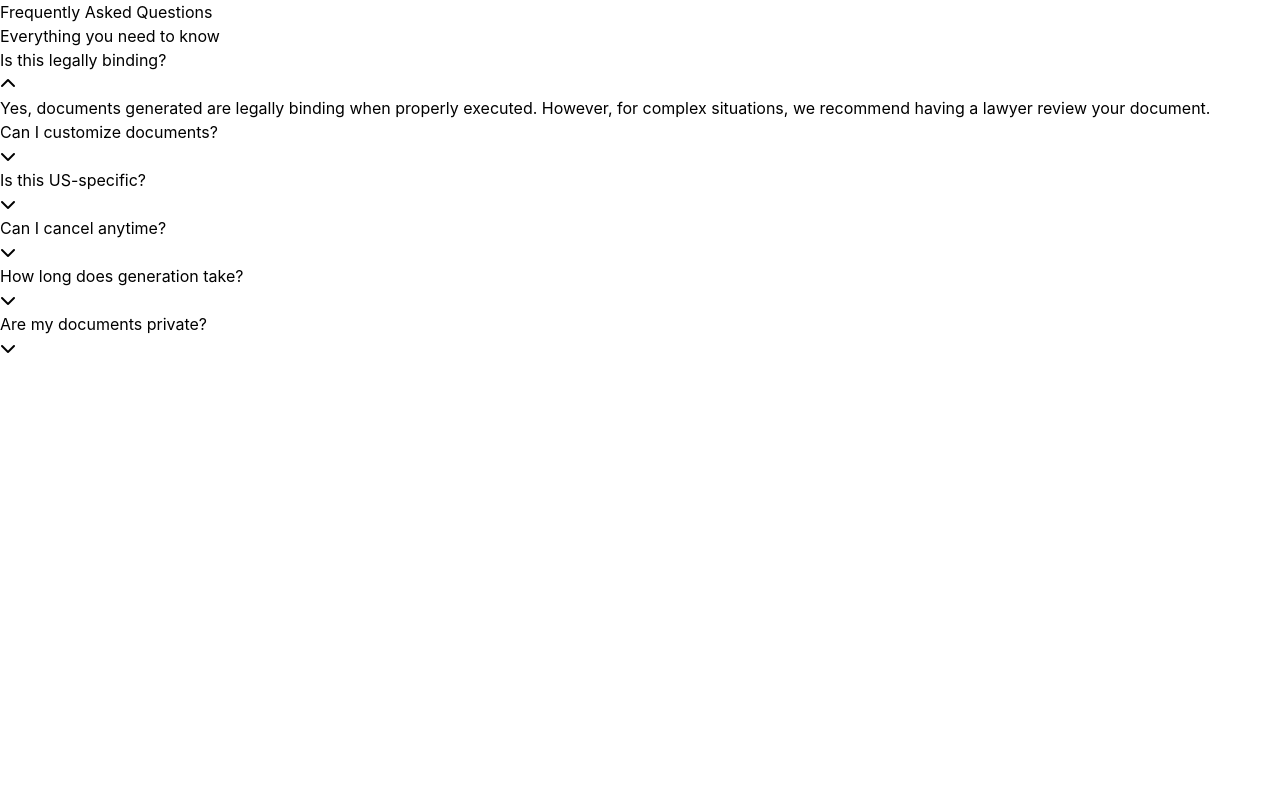
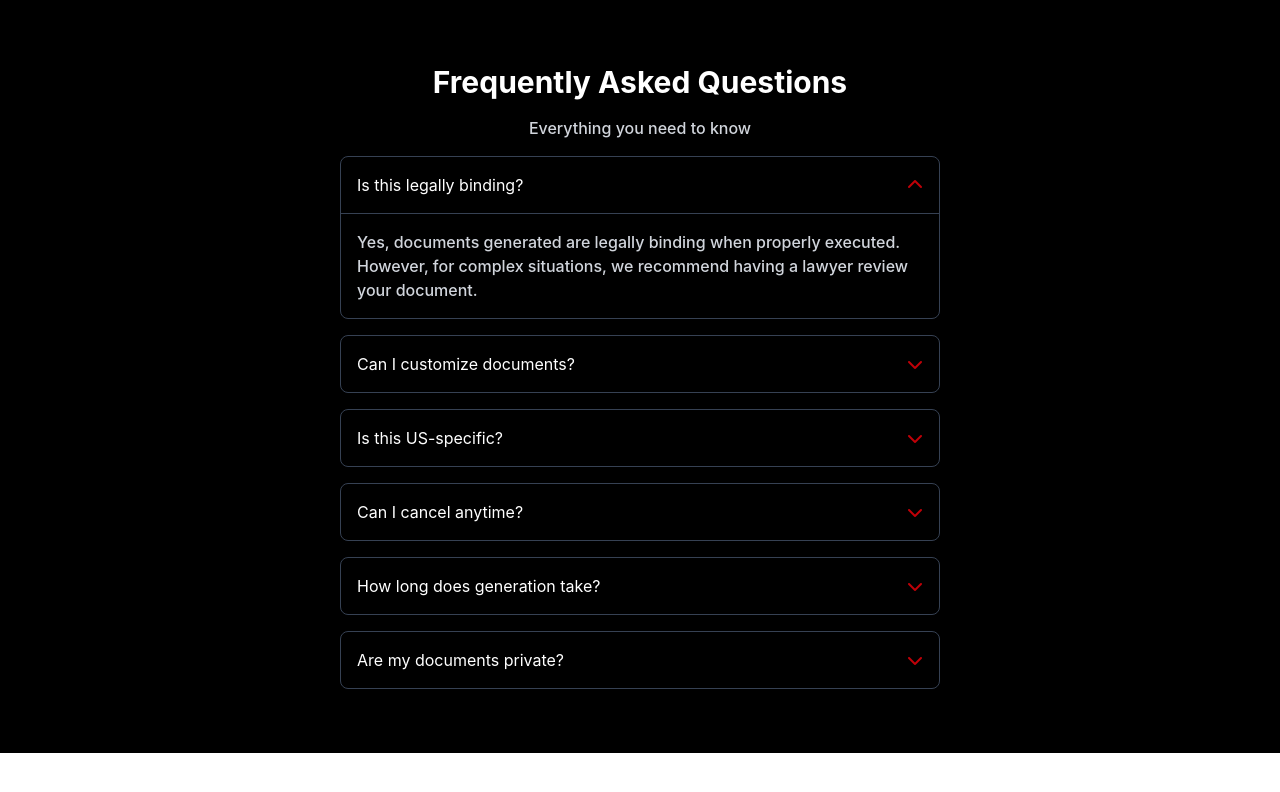
Before and after one commit to ArulrajMarazin/Arulraj-TailwindCss-New-Project, a website: page src/index.html in a window 1280 px wide. Drawn offline with Linux system fonts and the light colour scheme.

Commit message:
Style FAQ section and add utility classes
Update FAQ layout and styling in src/index.html: add padding, black background, centered heading and subheading, grid container, rounded cards, flex row headers with bottom borders, red chevrons and styled answer text. Update src/output.css: add .border-b-1 utility and several md width utilities (md:w-25, md:w-[250px], md:w-[350px], md:w-[500px], md:w-[600px]) to support the new layout.

```diff
--- a/src/index.html
+++ b/src/index.html
@@ -19,39 +19,39 @@
 
         <!-- Questions Section Start -->
 
-        <section class="">
+        <section class="py-16 px-8 bg-black text-white grid gap-4">
 
-            <h1 class="">Frequently Asked Questions</h1>
-            <p class="">Everything you need to know</p>
+            <h1 class="text-3xl text-center font-bold">Frequently Asked Questions</h1>
+            <p class="text-gray-300 font-medium text-center">Everything you need to know</p>
 
-            <div class="">
+            <div class="grid gap-4 md:w-[600px] m-auto">
 
-                <div class="">
-                    <div class="">
+                <div class="grid border-1 border-gray-700 rounded-lg">
+                    <div class="flex justify-between p-4 border-b-1 border-gray-700">
                         <h3 class="">Is this legally binding?</h3>
-                        <div class=""><i class="fa-solid fa-chevron-up"></i></div>
+                        <div class="text-red-700"><i class="fa-solid fa-chevron-up"></i></div>
                     </div>
-                    <div class="">Yes, documents generated are legally binding when properly executed. However, for complex situations, we recommend having a lawyer review your document.</div>
+                    <div class="p-4 text-gray-300 font-medium">Yes, documents generated are legally binding when properly executed. However, for complex situations, we recommend having a lawyer review your document.</div>
                 </div>
-                <div class="">
+                <div class="flex justify-between p-4 border-1 border-gray-700 rounded-lg">
                     <h3 class="">Can I customize documents?</h3>
-                    <div class=""><i class="fa-solid fa-chevron-down"></i></div>
+                    <div class="text-red-700"><i class="fa-solid fa-chevron-down"></i></div>
                 </div>
-                <div class="">
+                <div class="flex justify-between p-4 border-1 border-gray-700 rounded-lg">
                     <h3 class="">Is this US-specific?</h3>
-                    <div class=""><i class="fa-solid fa-chevron-down"></i></div>
+                    <div class="text-red-700"><i class="fa-solid fa-chevron-down"></i></div>
                 </div>
-                <div class="">
+                <div class="flex justify-between p-4 border-1 border-gray-700 rounded-lg">
                     <h3 class="">Can I cancel anytime?</h3>
-                    <div class=""><i class="fa-solid fa-chevron-down"></i></div>
+                    <div class="text-red-700"><i class="fa-solid fa-chevron-down"></i></div>
                 </div>
-                <div class="">
+                <div class="flex justify-between p-4 border-1 border-gray-700 rounded-lg">
                     <h3 class="">How long does generation take?</h3>
-                    <div class=""><i class="fa-solid fa-chevron-down"></i></div>
+                    <div class="text-red-700"><i class="fa-solid fa-chevron-down"></i></div>
                 </div>
-                <div class="">
+                <div class="flex justify-between p-4 border-1 border-gray-700 rounded-lg">
                     <h3 class="">Are my documents private?</h3>
-                    <div class=""><i class="fa-solid fa-chevron-down"></i></div>
+                    <div class="text-red-700"><i class="fa-solid fa-chevron-down"></i></div>
                 </div>
 
             </div>
```
Also changed, not shown: src/output.css.
